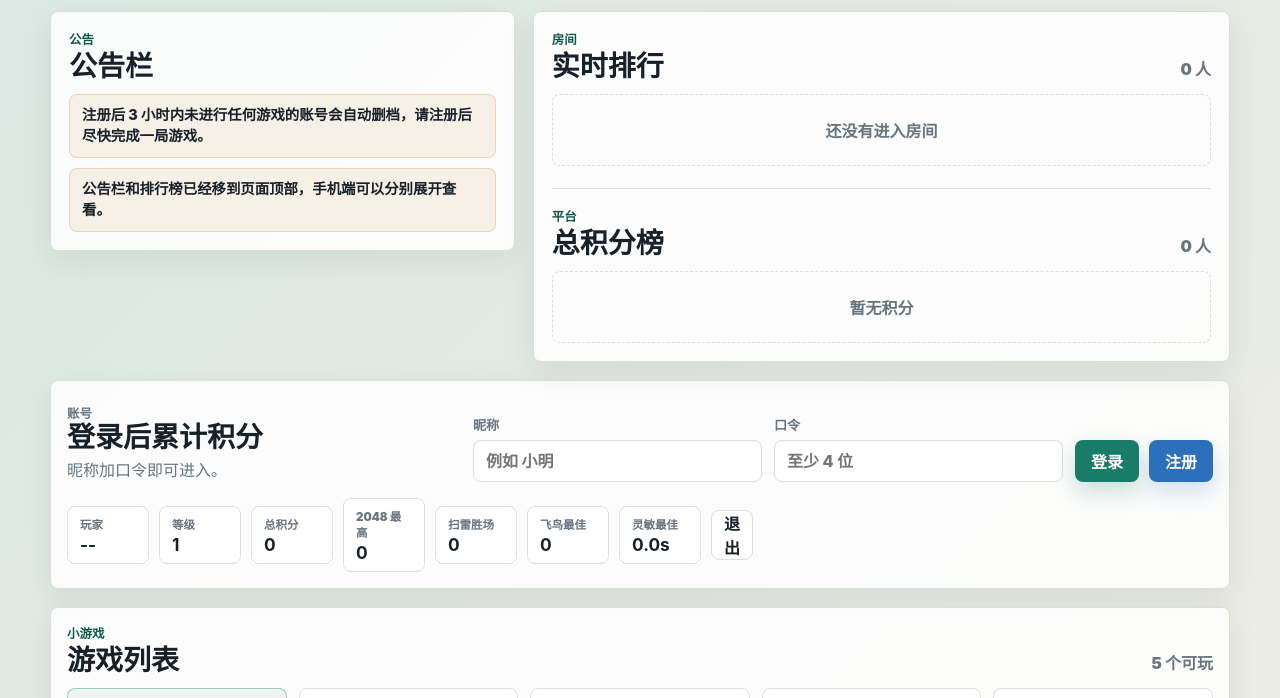
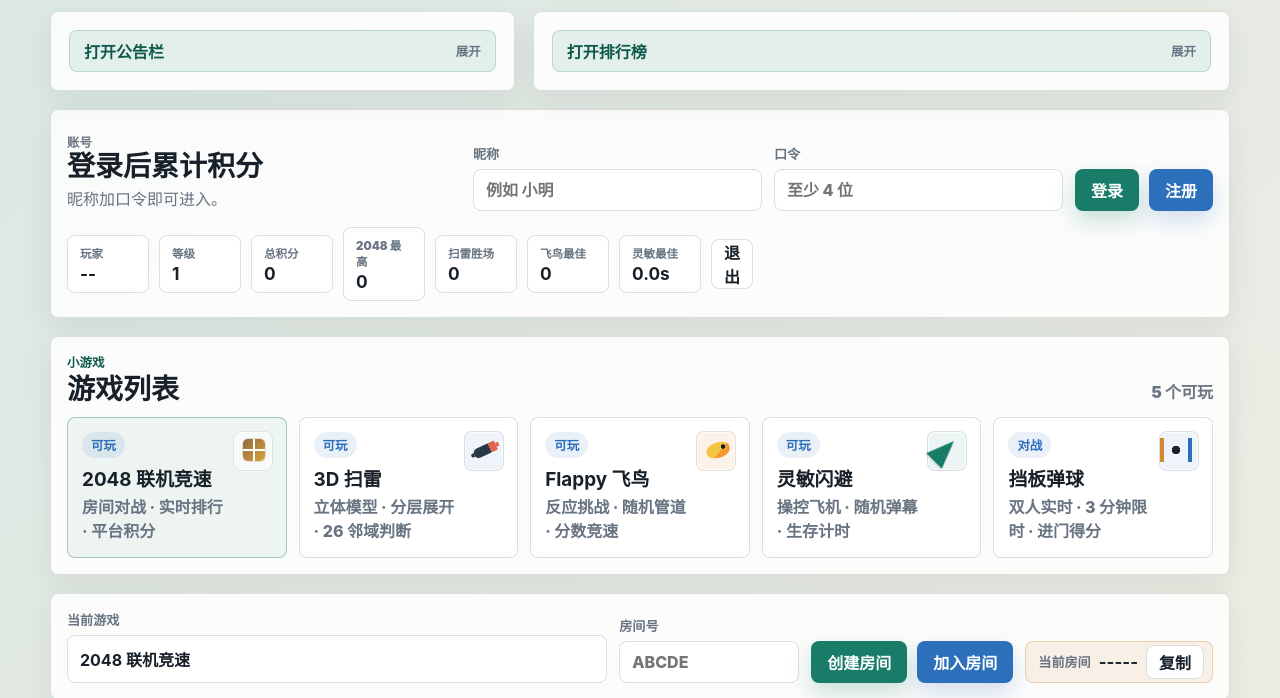
Before and after one commit to caichk3/multiplayer-2048, a website: page public/index.html in a window 1280 px wide. Shown: the part 102-800 px from the top of the page. Drawn offline with nearby package versions, Linux system fonts and the light colour scheme; no server answers.

Commit message:
update for UI

```diff
--- a/public/index.html
+++ b/public/index.html
@@ -26,7 +26,7 @@
             aria-expanded="false"
             aria-controls="announcement-content"
           >
-            公告栏
+            打开公告栏
           </button>
 
           <div id="announcement-content" class="panel-content">
@@ -56,7 +56,7 @@
             aria-expanded="false"
             aria-controls="leaderboard-content"
           >
-            排行榜
+            打开排行榜
           </button>
 
           <div id="leaderboard-content" class="panel-content">
--- a/public/script.js
+++ b/public/script.js
@@ -1265,6 +1265,7 @@ function toggleInfoPanel(panel, toggle) {
   const collapsed = !panel.classList.contains("is-collapsed");
   panel.classList.toggle("is-collapsed", collapsed);
   toggle.setAttribute("aria-expanded", String(!collapsed));
+  toggle.textContent = `${collapsed ? "打开" : "收起"}${panel === announcementPanel ? "公告栏" : "排行榜"}`;
 }
 
 function formatDuelTime(seconds) {
--- a/public/style.css
+++ b/public/style.css
@@ -230,13 +230,113 @@ h2 {
 }
 
 .game-card {
+  position: relative;
   display: block;
   min-height: 116px;
-  padding: 14px;
+  overflow: hidden;
+  padding: 14px 58px 14px 14px;
   border: 1px solid var(--line);
   border-radius: 8px;
   background: #ffffff;
   text-align: left;
+}
+
+.game-card::before,
+.game-card::after {
+  content: "";
+  position: absolute;
+  pointer-events: none;
+}
+
+.game-card::before {
+  top: 13px;
+  right: 13px;
+  width: 38px;
+  height: 38px;
+  border: 1px solid rgba(24, 33, 42, 0.1);
+  border-radius: 8px;
+  background: #f7faf8;
+  box-shadow: inset 0 0 0 1px rgba(255, 255, 255, 0.68);
+}
+
+.game-card::after {
+  top: 21px;
+  right: 21px;
+  width: 22px;
+  height: 22px;
+}
+
+.game-card[data-game="2048"]::after {
+  border-radius: 5px;
+  background:
+    linear-gradient(90deg, transparent 45%, #ffffff 45% 55%, transparent 55%),
+    linear-gradient(0deg, transparent 45%, #ffffff 45% 55%, transparent 55%),
+    linear-gradient(135deg, #8f6a3f, #d9a441);
+  box-shadow: 0 0 0 1px rgba(143, 106, 63, 0.2);
+}
+
+.game-card[data-game="minesweeper3d"]::after {
+  width: 24px;
+  height: 10px;
+  top: 27px;
+  right: 20px;
+  border-radius: 999px 55% 55% 999px;
+  background: linear-gradient(90deg, #283846 0 70%, #e0664f 70% 100%);
+  box-shadow:
+    -6px 0 0 -3px #283846,
+    6px 0 0 -3px #e0664f;
+  transform: rotate(-25deg);
+}
+
+.game-card[data-game="minesweeper3d"]::before {
+  background: rgba(44, 111, 187, 0.08);
+}
+
+.game-card[data-game="flappy"]::after {
+  width: 24px;
+  height: 16px;
+  top: 24px;
+  right: 19px;
+  border-radius: 70% 45% 65% 45%;
+  background:
+    radial-gradient(circle at 73% 33%, #18212a 0 2px, transparent 2.4px),
+    linear-gradient(135deg, #f4c542 0 58%, #f39b30 58%);
+  transform: rotate(-8deg);
+}
+
+.game-card[data-game="flappy"]::before {
+  background: rgba(214, 134, 49, 0.1);
+}
+
+.game-card[data-game="dodge"]::after {
+  width: 0;
+  height: 0;
+  top: 19px;
+  right: 25px;
+  border-right: 11px solid transparent;
+  border-bottom: 28px solid #187c68;
+  border-left: 11px solid transparent;
+  transform: rotate(45deg);
+  filter: drop-shadow(0 2px 0 rgba(24, 33, 42, 0.1));
+}
+
+.game-card[data-game="dodge"]::before {
+  background: rgba(24, 124, 104, 0.08);
+}
+
+.game-card[data-game="paddleduel"]::after {
+  top: 20px;
+  right: 20px;
+  width: 24px;
+  height: 24px;
+  border-right: 4px solid #2c6fbb;
+  border-left: 4px solid #d68631;
+  background:
+    radial-gradient(circle at 50% 50%, #18212a 0 4px, transparent 4.5px);
+}
+
+.game-card[data-game="paddleduel"]::before {
+  background: rgba(44, 111, 187, 0.08);
 }
 
 .game-card.is-active,
@@ -414,7 +514,10 @@ h2 {
 }
 
 .panel-toggle {
-  display: none;
+  display: flex;
+  align-items: center;
+  justify-content: space-between;
+  gap: 10px;
   width: 100%;
   min-height: 42px;
   padding: 0 14px;
@@ -422,6 +525,25 @@ h2 {
   background: rgba(24, 124, 104, 0.1);
   color: var(--accent-dark);
   box-shadow: none;
+}
+
+.panel-toggle::after {
+  content: "展开";
+  color: var(--muted);
+  font-size: 0.78rem;
+  font-weight: 900;
+}
+
+.info-panel:not(.is-collapsed) .panel-toggle {
+  margin-bottom: 12px;
+}
+
+.info-panel:not(.is-collapsed) .panel-toggle::after {
+  content: "收起";
+}
+
+.info-panel.is-collapsed .panel-content {
+  display: none;
 }
 
 .announcement-block {
@@ -1593,18 +1715,6 @@ h2 {
     padding: 10px;
   }
 
-  .panel-toggle {
-    display: block;
-  }
-
-  .info-panel.is-collapsed .panel-content {
-    display: none;
-  }
-
-  .info-panel:not(.is-collapsed) .panel-toggle {
-    margin-bottom: 12px;
-  }
-
   .top-info-row {
     gap: 12px;
   }
```
